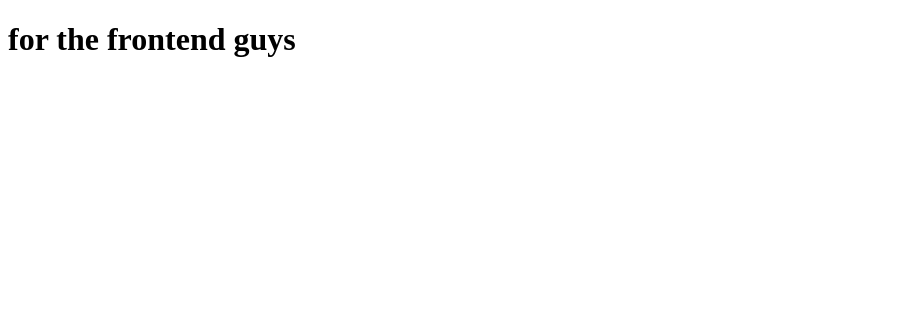
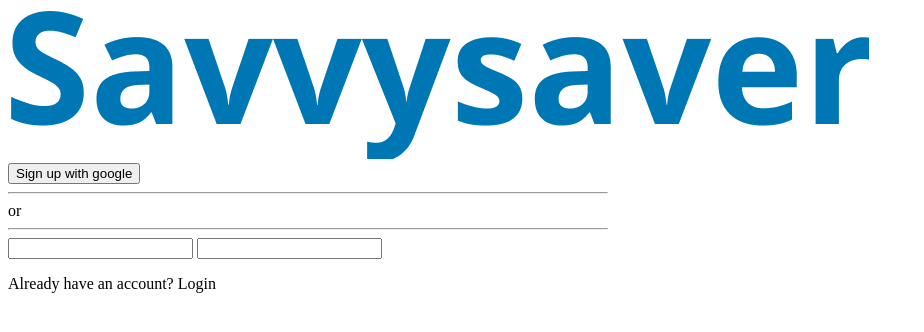
Before and after one commit to favy-codez/Budget-web-application-, a plain HTML site: page client/index.html in a window 1280 px wide. Shown: the whole page, without its empty margins (0-924 px from the left). Drawn offline with Linux system fonts and the light colour scheme.

Commit message:
added two files

```diff
--- a/client/index.html
+++ b/client/index.html
@@ -1,4 +1,28 @@
 <!DOCTYPE html>
-<html>
-    <h1>for the frontend guys</h1>
+<html lang="en">
+<head>
+    <meta charset="UTF-8">
+    <meta http-equiv="X-UA-Compatible" content="IE=edge">
+    <meta name="viewport" content="width=device-width, initial-scale=1.0">
+    <link rel="stylesheet" href="/client/style.css">
+    <title>savvysaver</title>
+</head>
+<body>
+    <div class="container">
+        <img src="./Savvysaver.png" alt="">
+    <button>Sign up with google</button>
+    <section>
+        <hr>
+        or
+        <hr>
+    </section>
+    <form action="">
+        <label for="username"></label>
+        <input type="text" name="" id="">
+        <label for="password"></label>
+        <input type="password" name="" id="">
+    </form>
+    <p>Already have an account? Login</p>
+    </div>
+</body>
 </html>
--- /dev/null
+++ b/client/style.css
@@ -0,0 +1,7 @@
+.container{
+    width: 600px;
+}
+
+{
+    /* 0077B5 */
+}
```
Also changed, not shown: server/index.html (deleted, +0 -19 lines), client/Savvysaver.png (added), server/errors/style.css (deleted).
